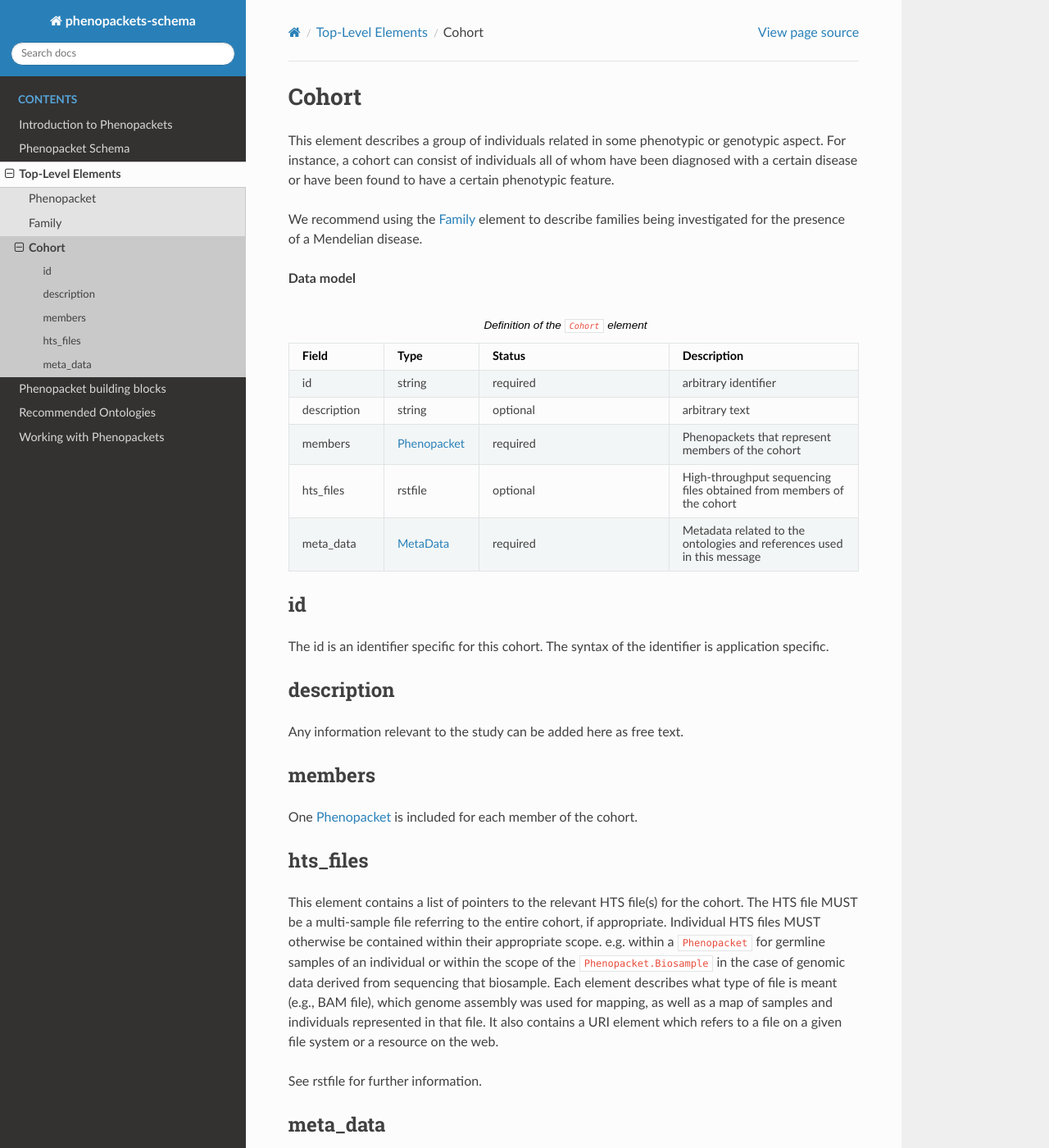
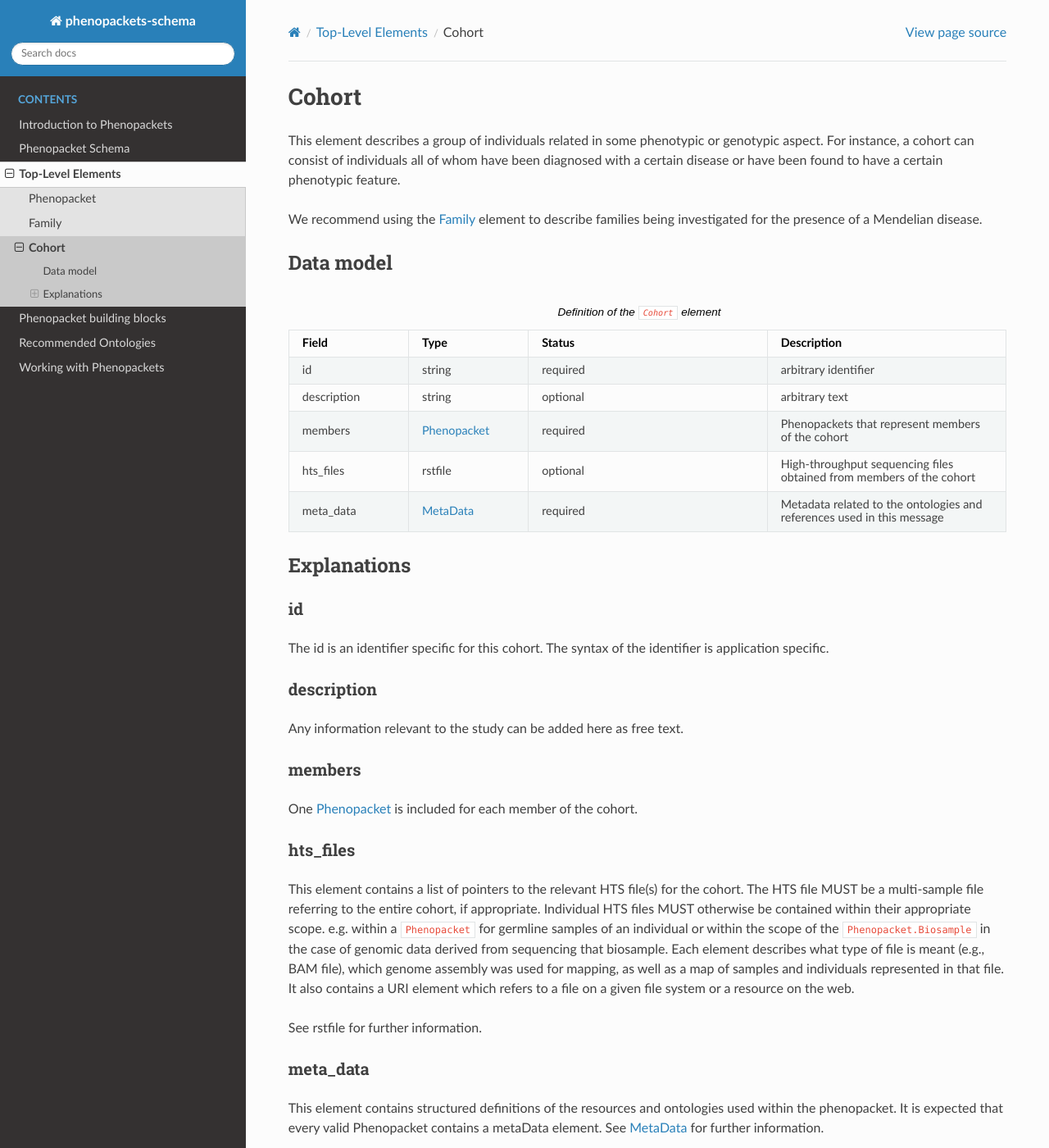
Before and after one commit to phenopackets/phenopacket-schema, a Sphinx documentation site: the page built from docs/cohort.rst, in a window 1280 px wide and 1400 px high. Shown: the whole window at 82% size. Built offline with Sphinx 7.4.7 and the Read the Docs theme 2.0.0, drawn with Linux system fonts in a browser that asks for light colours.

Commit message:
revised Cohort documentation

```diff
--- /dev/null
+++ b/docs/_static/style.css
@@ -0,0 +1,3 @@
+.wy-nav-content {
+    max-width: 1000px !important;
+}
--- /dev/null
+++ b/docs/_templates/layout.html
@@ -0,0 +1,4 @@
+{% extends "!layout.html" %}
+{% block extrahead %}
+<link href="{{ pathto("_static/style.css", True) }}" rel="stylesheet" type="text/css">
+{% endblock %}
--- a/docs/cohort.rst
+++ b/docs/cohort.rst
@@ -1,8 +1,8 @@
 .. _rstcohort:
 
-======
+######
 Cohort
-======
+######
 
 
 This element describes a group of individuals related in some phenotypic or genotypic aspect. For instance, a cohort
@@ -13,7 +13,8 @@
 disease.
 
 
-**Data model**
+Data model
+##########
 
 .. list-table:: Definition of the ``Cohort`` element
    :widths: 25 25 50 50
@@ -44,6 +45,8 @@
      - required
      - Metadata related to the ontologies and references used in this message
 
+Explanations
+############
 
 id
 ~~
```
